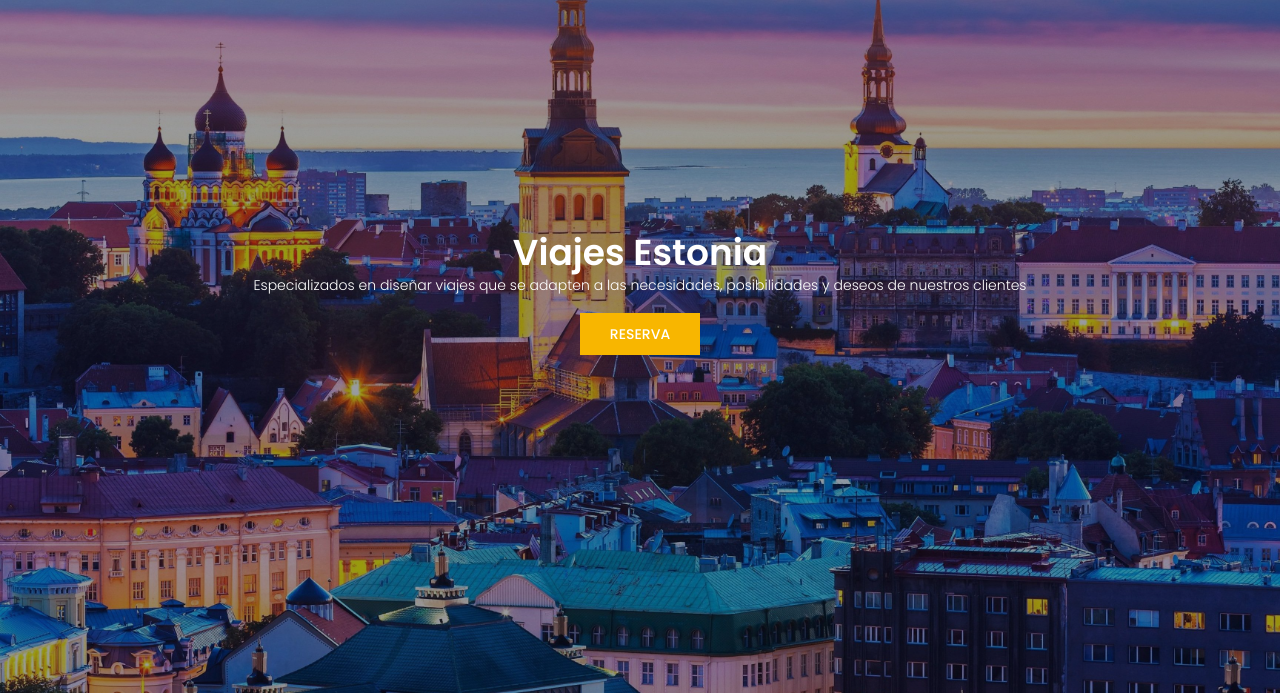
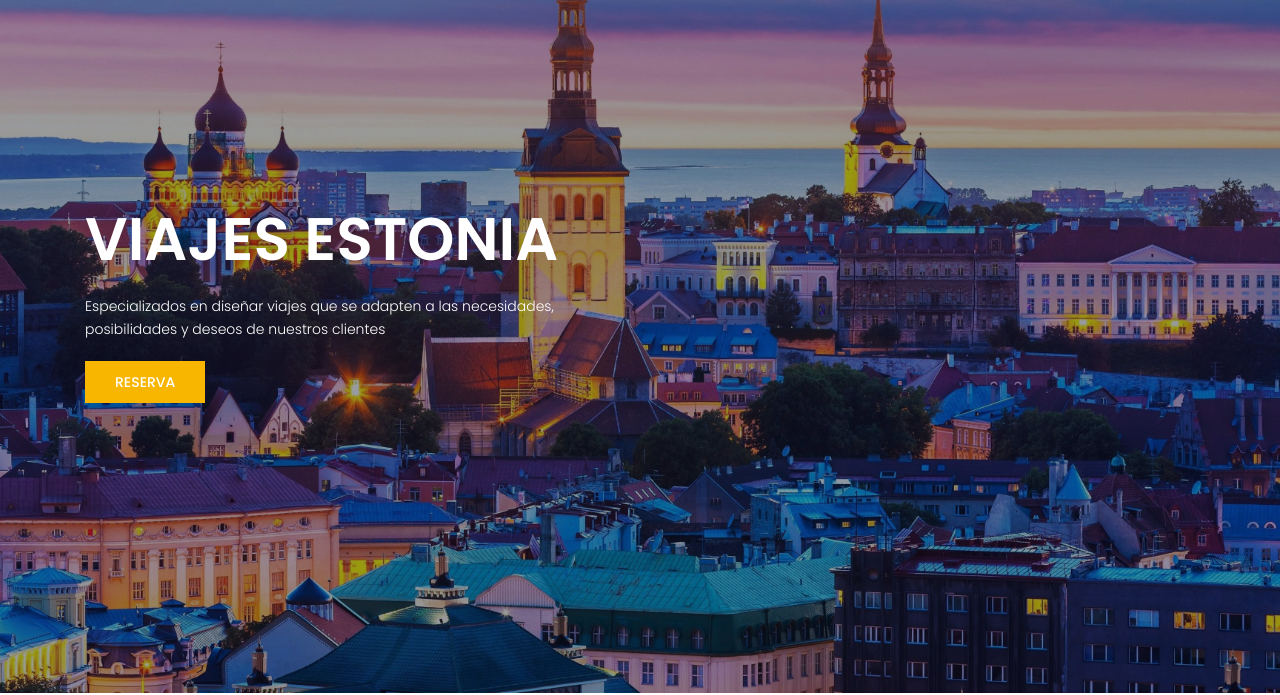
Before and after one commit to Enriquelj/Travel_Original, a plain HTML site: page index.html in a window 1280 px wide. Shown: the part 107-802 px from the top of the page. Drawn offline with Linux system fonts and the light colour scheme; some packages are replaced by stand-ins of ours.

Commit message:
quitado el centrado del texto header, parece q desmaqueta

```diff
--- a/index.html
+++ b/index.html
@@ -93,7 +93,7 @@
 				<div class="overlay overlay-bg"></div>
 				<div class="container">
 					<div class="row fullscreen align-items-center justify-content-between">
-						<div class="col-lg-12 col-md-12 text-center">
+						<div class="col-lg-6 col-md-6 banner-left">
 							<h1 class="text-white">Viajes Estonia</h1>
 							<p class="text-white">
 								Especializados en diseñar viajes que se adapten a las necesidades, posibilidades y deseos de nuestros clientes
```
